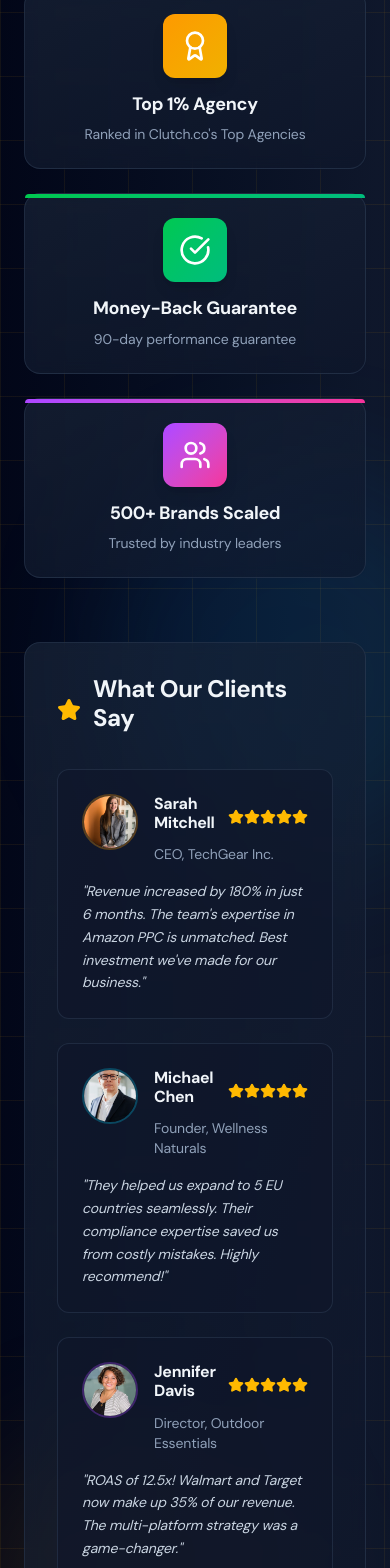
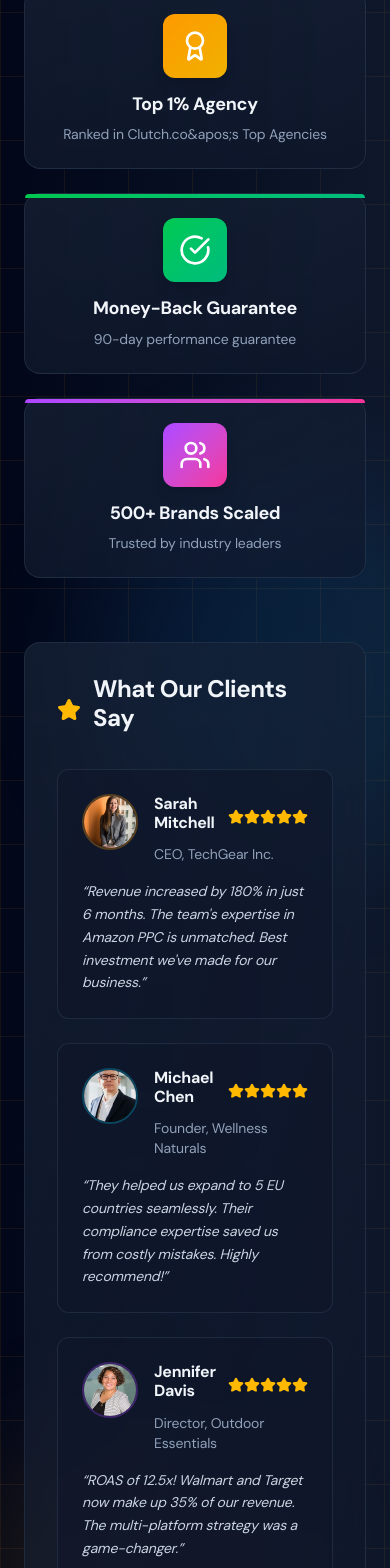
Before and after one commit to Rc0fficial/adcelerate360-v1, a Next.js app: page / in a window 390 px wide. Shown: the part 1140-2708 px from the top of the page. Built offline with nearby package versions, Linux system fonts and the light colour scheme.

Commit message:
Fix: build fix

```diff
--- a/components/FAQ.tsx
+++ b/components/FAQ.tsx
@@ -147,9 +147,8 @@ export default function FAQ() {
                       {/* Question */}
                       <button
                         onClick={() => toggleFAQ(categoryIndex, questionIndex)}
-                        className="w-full text-left flex items-start justify-between gap-3 sm:gap-6 group"
+                        className="w-full text-left flex items-start justify-between gap-3 sm:gap-6 group sm:p-7"
                         style={{ padding: '1.25rem 1rem' }}
-                        className="sm:p-7"
                       >
                         <span className="text-slate-100 font-semibold text-base sm:text-lg group-hover:text-amber-400 transition-colors leading-relaxed">
                           {faq.question}
--- a/components/LeadMagnet.tsx
+++ b/components/LeadMagnet.tsx
@@ -55,7 +55,7 @@ export default function LeadMagnet() {
               Success! Check Your Email 📧
             </h2>
             <p className="text-lg text-slate-300 mb-6">
-              We've sent your free Amazon audit report to <span className="font-semibold text-green-400">{formData.email}</span>
+              We&apos;ve sent your free Amazon audit report to <span className="font-semibold text-green-400">{formData.email}</span>
             </p>
             <p className="text-slate-400">
               Our team will reach out within 24 hours to discuss your personalized growth strategy.
@@ -147,7 +147,7 @@ export default function LeadMagnet() {
                 <div>
                   <h4 className="font-bold text-slate-100 mb-2">No Obligations. 100% Free.</h4>
                   <p className="text-sm text-slate-300">
-                    Get actionable insights you can implement immediately, even if you don't work with us. That's how confident we are in our expertise.
+                    Get actionable insights you can implement immediately, even if you don&apos;t work with us. That&apos;s how confident we are in our expertise.
                   </p>
                 </div>
               </div>
--- a/components/SocialProof.tsx
+++ b/components/SocialProof.tsx
@@ -14,7 +14,7 @@ const trustBadges = [
   {
     icon: Award,
     title: 'Top 1% Agency',
-    description: 'Ranked in Clutch.co\'s Top Agencies',
+    description: 'Ranked in Clutch.co&apos;s Top Agencies',
     color: 'from-amber-500 to-yellow-500',
   },
   {
@@ -151,7 +151,7 @@ export default function SocialProof() {
                     </div>
                   </div>
                   <p className="text-slate-300 text-sm leading-relaxed italic">
-                    "Revenue increased by 180% in just 6 months. The team's expertise in Amazon PPC is unmatched. Best investment we've made for our business."
+                    &ldquo;Revenue increased by 180% in just 6 months. The team&apos;s expertise in Amazon PPC is unmatched. Best investment we&apos;ve made for our business.&rdquo;
                   </p>
                 </div>
 
@@ -178,7 +178,7 @@ export default function SocialProof() {
                     </div>
                   </div>
                   <p className="text-slate-300 text-sm leading-relaxed italic">
-                    "They helped us expand to 5 EU countries seamlessly. Their compliance expertise saved us from costly mistakes. Highly recommend!"
+                    &ldquo;They helped us expand to 5 EU countries seamlessly. Their compliance expertise saved us from costly mistakes. Highly recommend!&rdquo;
                   </p>
                 </div>
 
@@ -205,7 +205,7 @@ export default function SocialProof() {
                     </div>
                   </div>
                   <p className="text-slate-300 text-sm leading-relaxed italic">
-                    "ROAS of 12.5x! Walmart and Target now make up 35% of our revenue. The multi-platform strategy was a game-changer."
+                    &ldquo;ROAS of 12.5x! Walmart and Target now make up 35% of our revenue. The multi-platform strategy was a game-changer.&rdquo;
                   </p>
                 </div>
               </div>
```
